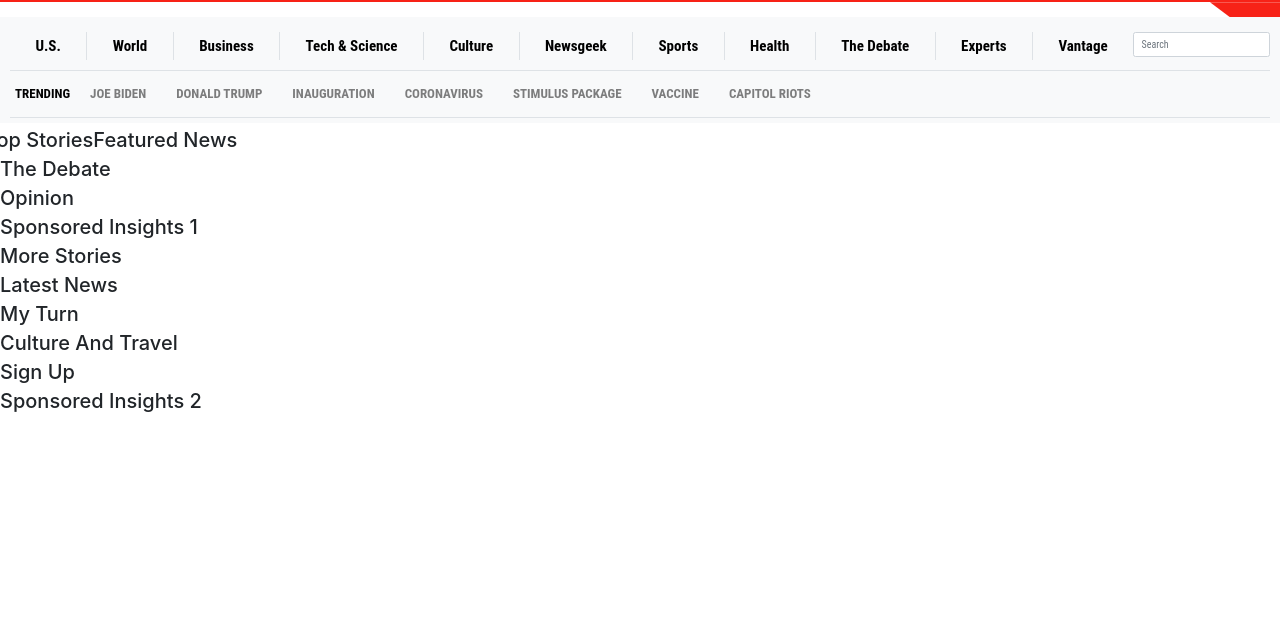
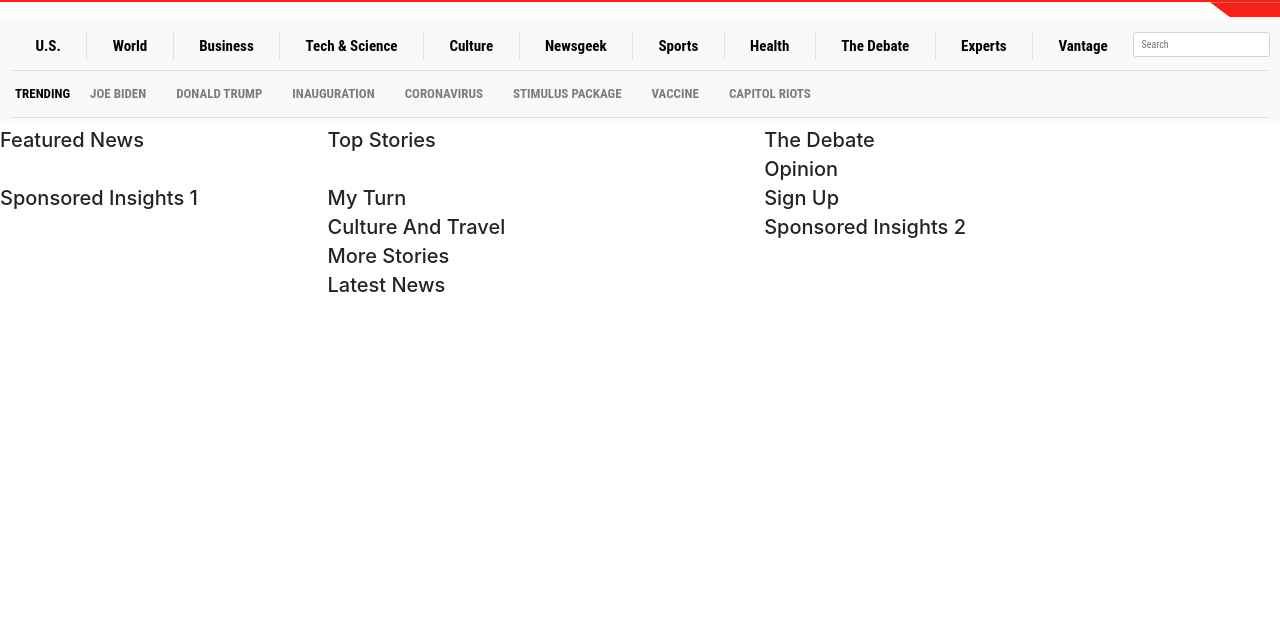
Before and after one commit to zilton7/newsweek-copy, a website: page index.html in a window 1280 px wide. Shown: the part 94-723 px from the top of the page. Drawn offline with nearby package versions, Linux system fonts and the light colour scheme.

Commit message:
setup sections structure on medium and large screens

```diff
--- a/index.html
+++ b/index.html
@@ -70,13 +70,13 @@
   </header>
   <main>
     <section class="row align-items-start">
-      <section class="top-stories"><!-- 2 -->
+      <section class="top-stories col-12 col-md-7 order-md-2 col-xl-4 order-xl-2"><!-- 2 -->
         <h2>Top Stories</h2>
       </section>
-      <section class="featured-stories"><!-- 1 -->
+      <section class="featured-stories col-12 col-md-5 order-md-1 col-xl-3 order-md-1"><!-- 1 -->
         <h2>Featured News</h2>
       </section>
-      <div class="col-12"><!-- 3 -->
+      <div class="col-12 col-md-12 order-md-5 col-xl-3 order-xl-3"><!-- 3 -->
         <section class="the-debate">
           <h2>The Debate</h2>
         </section>
@@ -84,11 +84,11 @@
           <h2>Opinion</h2>
         </section>
       </div>
-      <section class="sponsored-insights col-12"><!-- 1 -->
+      <section class="sponsored-insights col-12 col-md-5 order-md-3 col-xl-3 order-xl-4"><!-- 1 -->
         <h2>Sponsored Insights 1</h2>
       </section>
-      <div class="col-12"><!-- 2 -->
-        <div>
+      <div class="d-flex flex-column col-12 col-md-7 order-md-4 col-xl-4 order-xl-5"><!-- 2 -->
+        <div class="order-md-2">
           <section class="more-stories">
             <h2>More Stories</h2>
           </section>
@@ -96,7 +96,7 @@
             <h2>Latest News</h2>
           </section>
         </div>
-        <div>
+        <div class="order-md-1">
           <section class="my-turn">
             <h2>My Turn</h2>
           </section>
@@ -105,7 +105,7 @@
           </section>
         </div>
       </div>
-      <div class="col-12"><!-- 3 -->
+      <div class="col-12 col-md-12 order-md-6 col-xl-3 order-xl-6"><!-- 3 -->
         <section class="sign-up">
           <h2>Sign Up</h2>
         </section>
```
